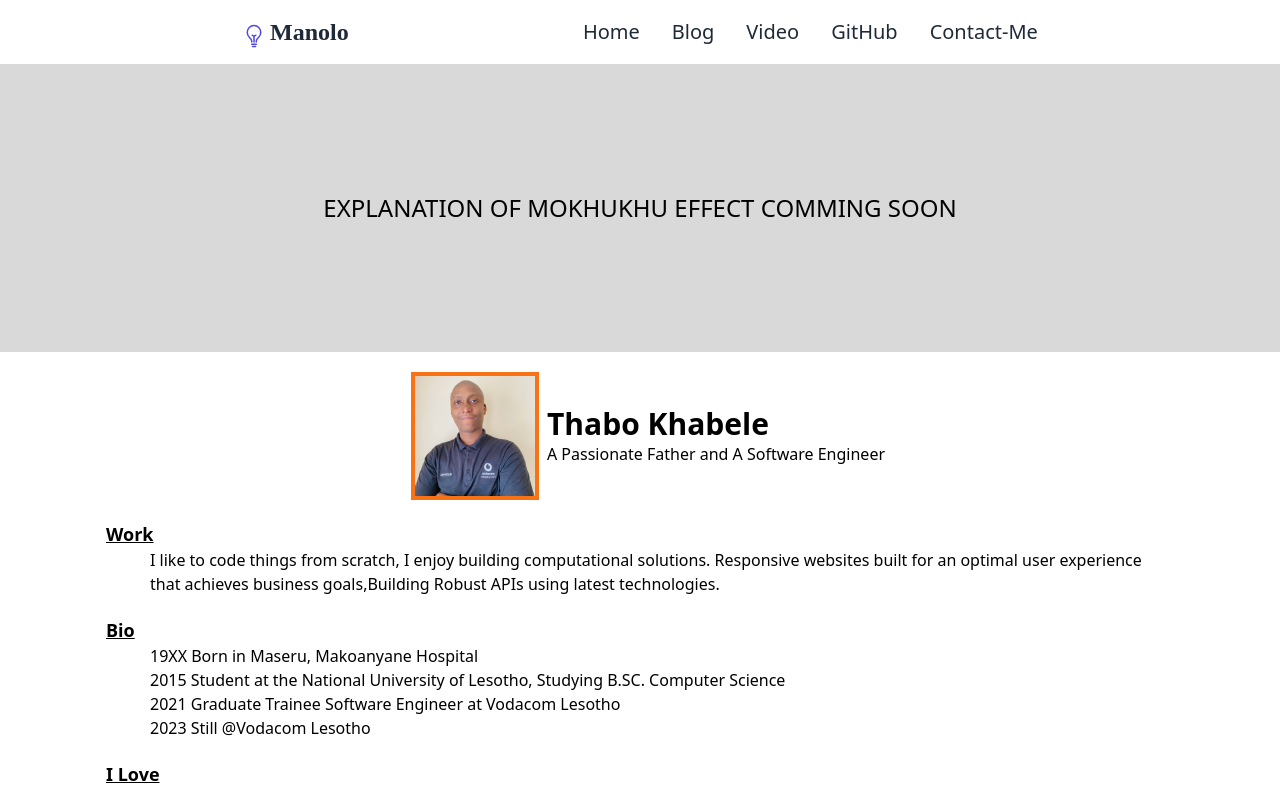
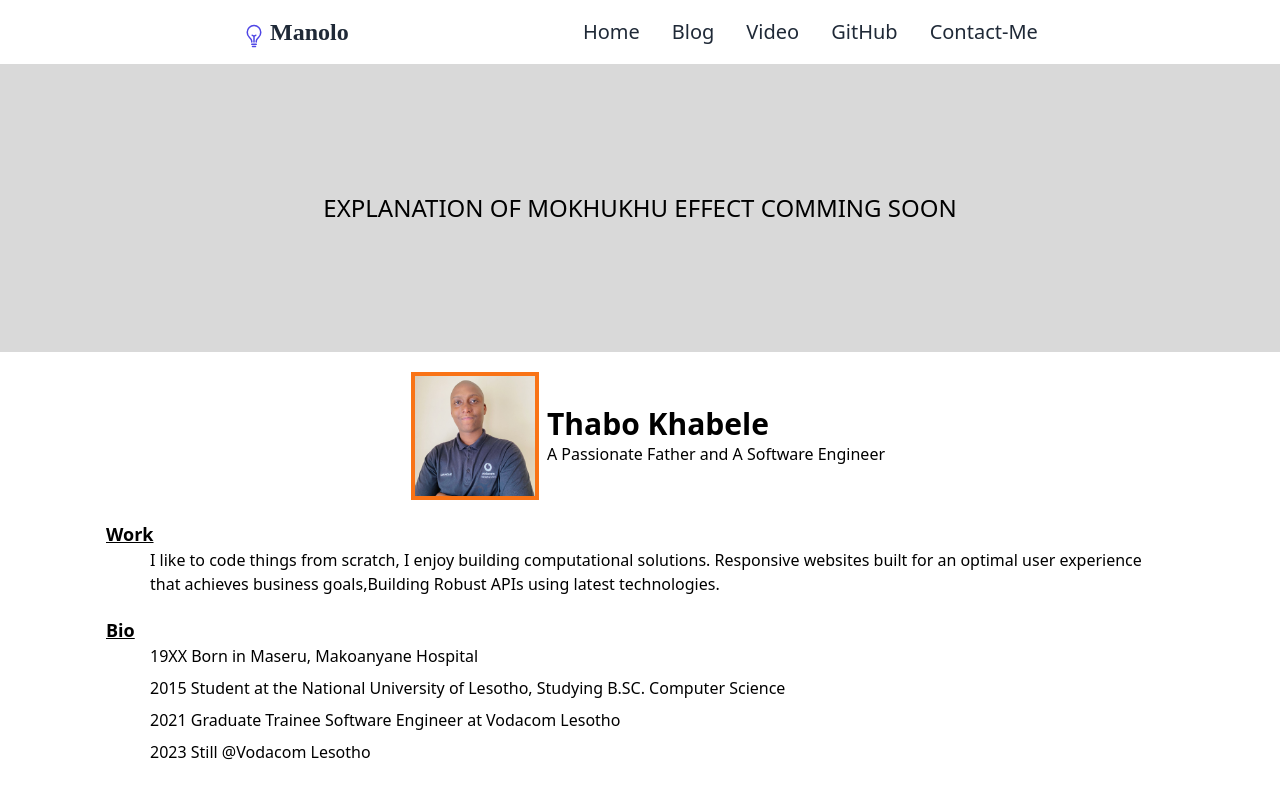
Before and after one commit to thabozee/thabo, a Next.js app: page / in a window 1280 px wide. Shown: the top 790 px of the page. Built offline with nearby package versions, Linux system fonts and the light colour scheme.

Commit message:
fix: added margin in boi

```diff
--- a/components/body.tsx
+++ b/components/body.tsx
@@ -21,15 +21,15 @@ const Body = () => {
       <div className="flex content-center flex-col flex-wrap mb-5">
         <div className="text-lg font-bold underline">Bio</div>
         <div className="w-4/5 text-base ml-11">
-          <div className="d">19XX Born in Maseru, Makoanyane Hospital</div>
-          <div className="d">
+          <div className="mb-2">19XX Born in Maseru, Makoanyane Hospital</div>
+          <div className="mb-2">
             2015 Student at the National University of Lesotho, Studying B.SC.
             Computer Science
           </div>
-          <div className="d">
+          <div className="mb-2">
             2021 Graduate Trainee Software Engineer at Vodacom Lesotho
           </div>
-          <div className="d">2023 Still @Vodacom Lesotho</div>
+          <div className="mb-2">2023 Still @Vodacom Lesotho</div>
         </div>
       </div>
 
```
